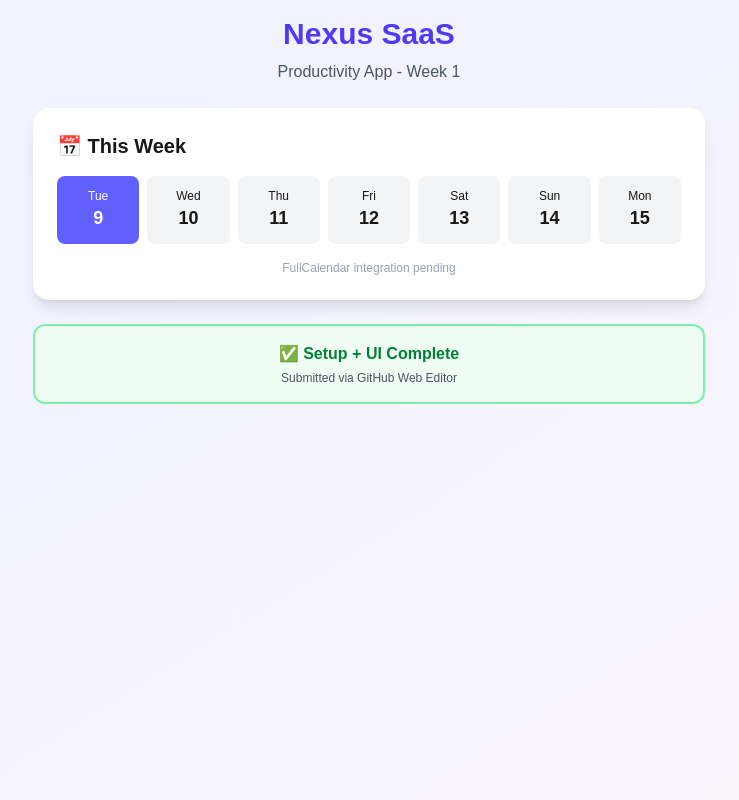
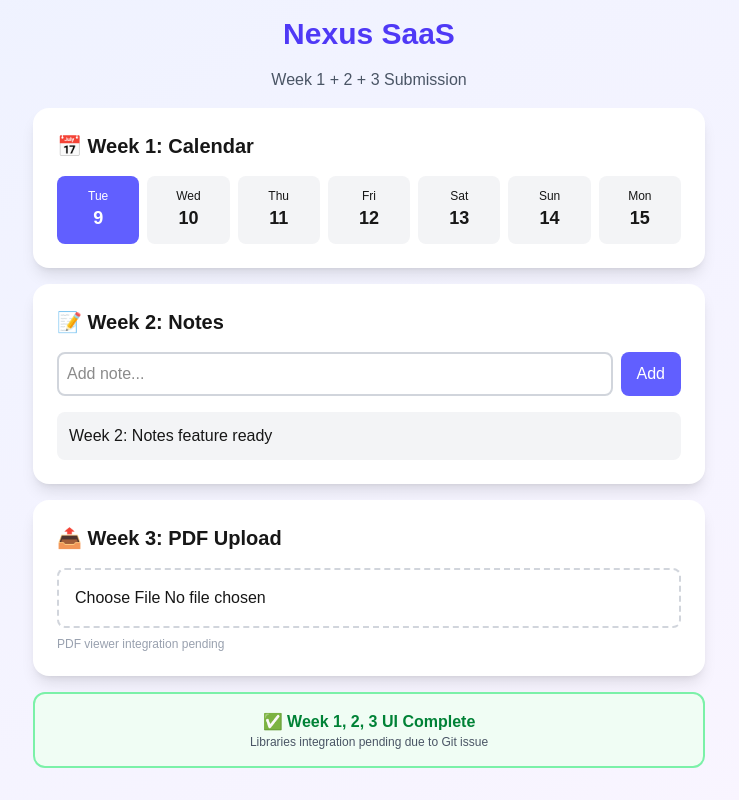
Before and after one commit to codecrackers572/nexus-platform, a Next.js app: page / in a window 1280 px wide. Shown: the whole page, without its empty margins (271-1010 px from the left). Built offline with nearby package versions, Linux system fonts and the light colour scheme.

Commit message:
Update page.tsx

```diff
--- a/app/page.tsx
+++ b/app/page.tsx
@@ -1,5 +1,24 @@
+
+'use client';
+import { useState } from 'react';
 
 export default function Home() {
+  const [notes, setNotes] = useState(['Week 2: Notes feature ready']);
+  const [newNote, setNewNote] = useState('');
+  const [uploadedFile, setUploadedFile] = useState('');
+
+  const addNote = () => {
+    if(newNote.trim()) {
+      setNotes([...notes, newNote]);
+      setNewNote('');
+    }
+  };
+
+  const handleFile = (e: any) => {
+    const file = e.target.files[0];
+    if(file) setUploadedFile(file.name);
+  };
+
   const today = new Date();
   const days = ['Sun', 'Mon', 'Tue', 'Wed', 'Thu', 'Fri', 'Sat'];
   const dates = Array.from({ length: 7 }, (_, i) => {
@@ -10,26 +29,56 @@ export default function Home() {
 
   return (
     <main className="min-h-screen bg-gradient-to-br from-indigo-50 to-purple-50 p-4">
-      <div className="max-w-2xl mx-auto">
-        <h1 className="text-3xl font-bold text-center text-indigo-600 mb-2">Nexus SaaS</h1>
-        <p className="text-center text-gray-600 mb-6">Productivity App - Week 1</p>
+      <div className="max-w-2xl mx-auto space-y-4">
 
+        <h1 className="text-3xl font-bold text-center text-indigo-600">Nexus SaaS</h1>
+        <p className="text-center text-gray-600">Week 1 + 2 + 3 Submission</p>
+
+        {/* Calendar */}
         <div className="bg-white rounded-2xl shadow-lg p-6">
-          <h2 className="text-xl font-semibold mb-4">📅 This Week</h2>
+          <h2 className="text-xl font-semibold mb-4">📅 Week 1: Calendar</h2>
           <div className="grid grid-cols-7 gap-2">
             {dates.map((date, i) => (
-              <div key={i} className={`text-center p-3 rounded-lg ${i === 0 ? 'bg-indigo-500 text-white' : 'bg-gray-100'}`}>
+              <div key={i} className={`text-center p-3 rounded-lg ${i === 0? 'bg-indigo-500 text-white' : 'bg-gray-100'}`}>
                 <div className="text-xs">{days[date.getDay()]}</div>
                 <div className="text-lg font-bold">{date.getDate()}</div>
               </div>
             ))}
           </div>
-          <p className="text-xs text-gray-400 mt-4 text-center">FullCalendar integration pending</p>
         </div>
 
-        <div className="bg-green-50 border-2 border-green-300 rounded-xl p-4 mt-6 text-center">
-          <p className="text-green-700 font-semibold">✅ Setup + UI Complete</p>
-          <p className="text-xs text-gray-600 mt-1">Submitted via GitHub Web Editor</p>
+        {/* Notes - Week 2 */}
+        <div className="bg-white rounded-2xl shadow-lg p-6">
+          <h2 className="text-xl font-semibold mb-4">📝 Week 2: Notes</h2>
+          <div className="flex gap-2 mb-4">
+            <input
+              value={newNote}
+              onChange={(e) => setNewNote(e.target.value)}
+              placeholder="Add note..."
+              className="flex-1 border-2 border-gray-300 rounded-lg p-2"
+            />
+            <button onClick={addNote} className="bg-indigo-500 text-white px-4 rounded-lg">Add</button>
+          </div>
+          <div className="space-y-2">
+            {notes.map((n, i) => (
+              <div key={i} className="bg-gray-100 p-3 rounded-lg">{n}</div>
+            ))}
+          </div>
+        </div>
+
+        {/* PDF Upload - Week 3 */}
+        <div className="bg-white rounded-2xl shadow-lg p-6">
+          <h2 className="text-xl font-semibold mb-4">📤 Week 3: PDF Upload</h2>
+          <input type="file" accept=".pdf" onChange={handleFile} className="w-full border-2 border-dashed border-gray-300 rounded-lg p-4" />
+          {uploadedFile && (
+            <p className="mt-4 text-green-600">✅ Uploaded: {uploadedFile}</p>
+          )}
+          <p className="text-xs text-gray-400 mt-2">PDF viewer integration pending</p>
+        </div>
+
+        <div className="bg-green-50 border-2 border-green-300 rounded-xl p-4 text-center">
+          <p className="text-green-700 font-bold">✅ Week 1, 2, 3 UI Complete</p>
+          <p className="text-xs text-gray-600">Libraries integration pending due to Git issue</p>
         </div>
       </div>
     </main>
```
